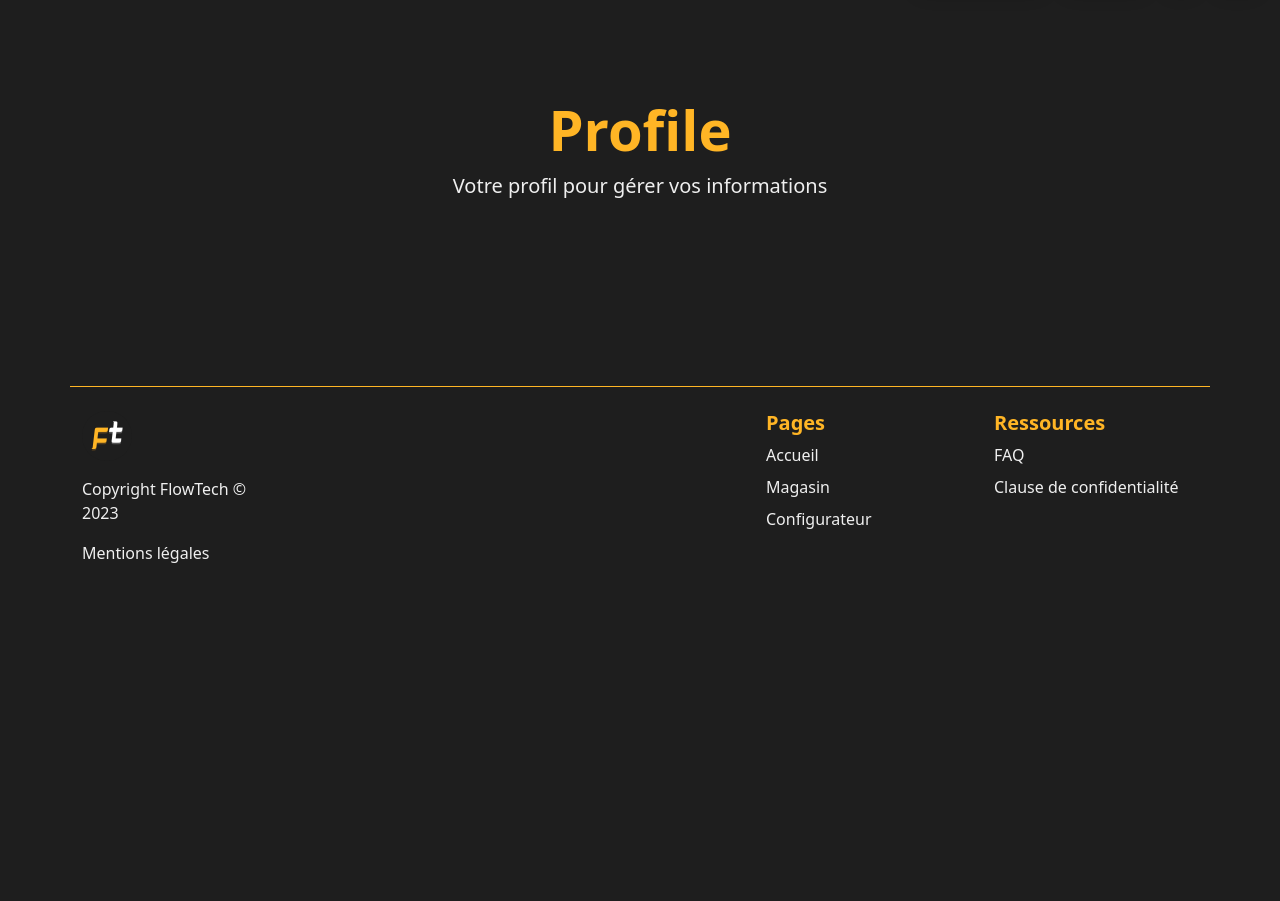
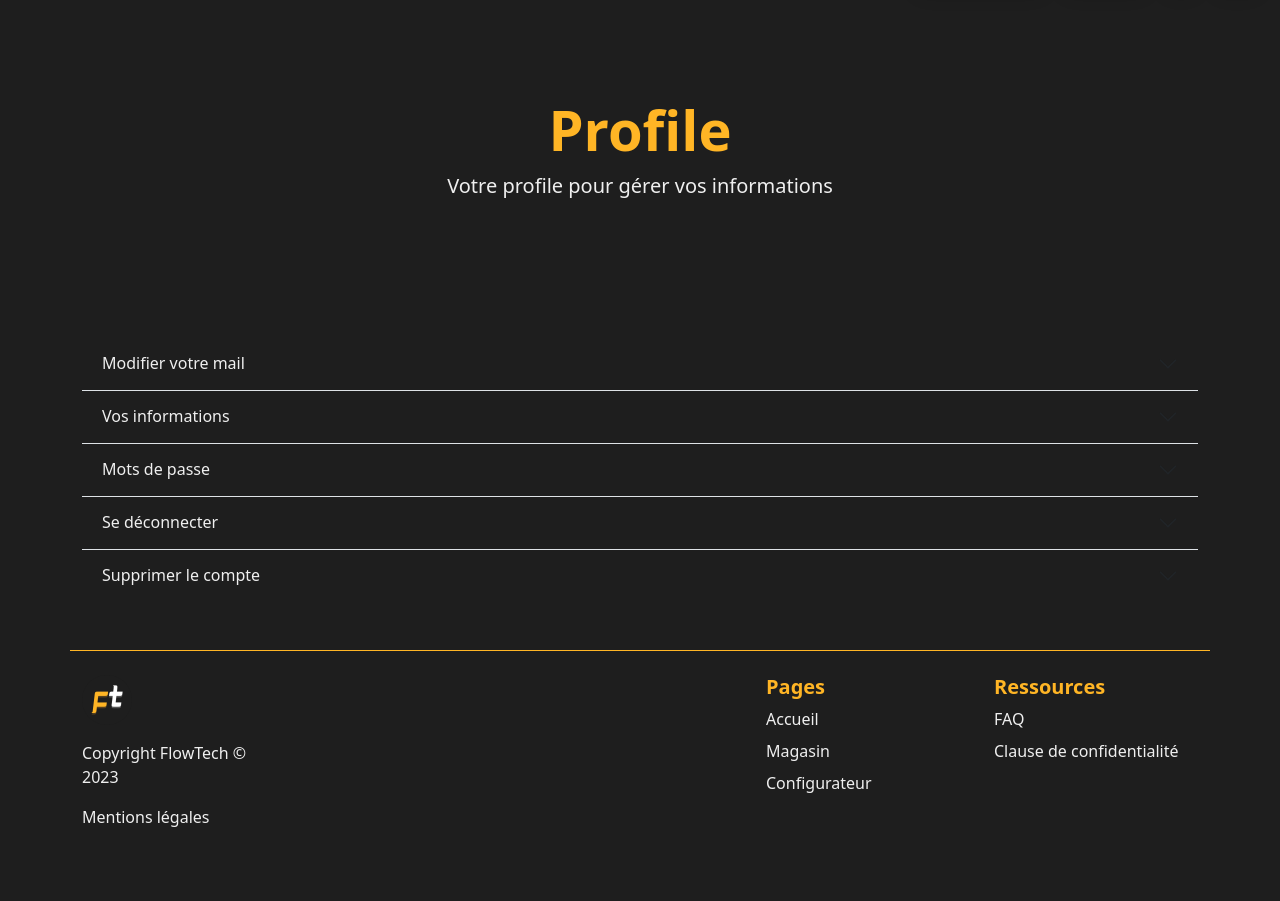
Before and after one commit to Bts-Sio-CCI/FlowTechAP1, a PHP site: page /pages/profile.php in a window 1280 px wide. Shown: the part 62-963 px from the top of the page. Before the commit the page ends 625 px from the top, so only its background shows below. Run offline with PHP 8.4, Linux system fonts and the light colour scheme.

Commit message:
Update profile links in navigation menu / create profile.php / accordion profile.php for informations

```diff
--- a/index.html
+++ b/index.html
@@ -70,7 +70,7 @@
 												<a class="dropdown-item text-light text-bold" href="/pages/panier.html"><i class="bi bi-cart-fill mx-2"></i>Panier</a>
 											</li>
 											<li>
-												<a class="dropdown-item text-light text-bold" href="#"><i class="bi bi-person-circle mx-2"></i>Profile</a>
+												<a class="dropdown-item text-light text-bold" href="/pages/profile.html"><i class="bi bi-person-circle mx-2"></i>Profile</a>
 											</li>
 											<li>
 												<a class="dropdown-item text-light text-bold" href="#"><i class="bi bi-box-arrow-in-right mx-2"></i>Se connecter</a>
--- a/pages/clause.html
+++ b/pages/clause.html
@@ -58,7 +58,7 @@
 												<a class="dropdown-item text-light text-bold" href="/pages/panier.html"><i class="bi bi-cart-fill mx-2"></i>Panier</a>
 											</li>
 											<li>
-												<a class="dropdown-item text-light text-bold" href="#"><i class="bi bi-person-circle mx-2"></i>Profile</a>
+												<a class="dropdown-item text-light text-bold" href="/pages/profile.html"><i class="bi bi-person-circle mx-2"></i>Profile</a>
 											</li>
 											<li>
 												<a class="dropdown-item text-light text-bold" href="#"><i class="bi bi-box-arrow-in-right mx-2"></i>Se connecter</a>
--- a/pages/configurateur.html
+++ b/pages/configurateur.html
@@ -57,7 +57,7 @@
 												<a class="dropdown-item text-light text-bold" href="/pages/panier.html"><i class="bi bi-cart-fill mx-2"></i>Panier</a>
 											</li>
 											<li>
-												<a class="dropdown-item text-light text-bold" href="#"><i class="bi bi-person-circle mx-2"></i>Profile</a>
+												<a class="dropdown-item text-light text-bold" href="/pages/profile.html"><i class="bi bi-person-circle mx-2"></i>Profile</a>
 											</li>
 											<li>
 												<a class="dropdown-item text-light text-bold" href="#"><i class="bi bi-box-arrow-in-right mx-2"></i>Se connecter</a>
--- a/pages/confirmation.html
+++ b/pages/confirmation.html
@@ -58,7 +58,7 @@
 												<a class="dropdown-item text-light text-bold" href="/pages/panier.html"><i class="bi bi-cart-fill mx-2"></i>Panier</a>
 											</li>
 											<li>
-												<a class="dropdown-item text-light text-bold" href="#"><i class="bi bi-person-circle mx-2"></i>Profile</a>
+												<a class="dropdown-item text-light text-bold" href="/pages/profile.html"><i class="bi bi-person-circle mx-2"></i>Profile</a>
 											</li>
 											<li>
 												<a class="dropdown-item text-light text-bold" href="#"><i class="bi bi-box-arrow-in-right mx-2"></i>Se connecter</a>
--- a/pages/legal.html
+++ b/pages/legal.html
@@ -58,7 +58,7 @@
 												<a class="dropdown-item text-light text-bold" href="/pages/panier.html"><i class="bi bi-cart-fill mx-2"></i>Panier</a>
 											</li>
 											<li>
-												<a class="dropdown-item text-light text-bold" href="#"><i class="bi bi-person-circle mx-2"></i>Profile</a>
+												<a class="dropdown-item text-light text-bold" href="/pages/profile.html"><i class="bi bi-person-circle mx-2"></i>Profile</a>
 											</li>
 											<li>
 												<a class="dropdown-item text-light text-bold" href="#"><i class="bi bi-box-arrow-in-right mx-2"></i>Se connecter</a>
--- a/pages/panier.html
+++ b/pages/panier.html
@@ -57,7 +57,7 @@
 												<a class="dropdown-item text-light text-bold" href="/pages/panier.html"><i class="bi bi-cart-fill mx-2"></i>Panier</a>
 											</li>
 											<li>
-												<a class="dropdown-item text-light text-bold" href="#"><i class="bi bi-person-circle mx-2"></i>Profile</a>
+												<a class="dropdown-item text-light text-bold" href="/pages/profile.html"><i class="bi bi-person-circle mx-2"></i>Profile</a>
 											</li>
 											<li>
 												<a class="dropdown-item text-light text-bold" href="#"><i class="bi bi-box-arrow-in-right mx-2"></i>Se connecter</a>
--- a/pages/profile.php
+++ b/pages/profile.php
@@ -3,7 +3,7 @@
 	<head>
 		<meta charset="utf-8" />
 		<meta name="viewport" content="width=device-width, initial-scale=1" />
-		<title>FAQ - FlowTech</title>
+		<title>Profile - FlowTech</title>
 		<meta name="description" content="FlowTech, surement les meilleurs PC du marché!" />
 		<link rel="icon" type="image/x-icon" href="/img/logos/logo-min-rounded.png" />
 		<!-- CSS CUSTOM + BOOTSTRAP -->
@@ -58,7 +58,7 @@
 												<a class="dropdown-item text-light text-bold" href="/pages/panier.html"><i class="bi bi-cart-fill mx-2"></i>Panier</a>
 											</li>
 											<li>
-												<a class="dropdown-item text-light text-bold" href="#"><i class="bi bi-person-circle mx-2"></i>Profile</a>
+												<a class="dropdown-item text-light text-bold" href="/pages/profile.html"><i class="bi bi-person-circle mx-2"></i>Profile</a>
 											</li>
 											<li>
 												<a class="dropdown-item text-light text-bold" href="#"><i class="bi bi-box-arrow-in-right mx-2"></i>Se connecter</a>
@@ -78,13 +78,57 @@
 			<div class="px-4 pt-5 my-5 text-center">
 				<h1 class="display-4 fw-bold text-flowtech">Profile</h1>
 				<div class="col-lg-6 mx-auto">
-					<p class="lead mb-4 text-light">Votre profil pour gérer vos informations</p>
-					<!-- BOUTON PANIER-->
+					<p class="lead mb-4 text-light">Votre profile pour gérer vos informations</p>
 				</div>
 			</div>
 		</header>
-
-
+		<!--DEBUT ACCORDION-->
+		<!--TODO: intégrer le mail du profile / ses informations qui sont dans la bdd -->
+		<div class="container">
+			<div class="accordion accordion-flush" id="accordionFlushExample">
+				<div class="accordion-item bg-dark">
+					<h2 class="accordion-header">
+						<button class="accordion-button collapsed bg-dark text-light border-flowtech" type="button" data-bs-toggle="collapse" data-bs-target="#flush-collapseOne" aria-expanded="false" aria-controls="flush-collapseOne">Modifier votre mail</button>
+					</h2>
+					<div id="flush-collapseOne" class="accordion-collapse collapse" data-bs-parent="#accordionFlushExample">
+						<div class="accordion-body text-light border-flowtech">Bientot votre mail pour le changer.</div>
+					</div>
+				</div>
+				<div class="accordion-item bg-dark">
+					<h2 class="accordion-header">
+						<button class="accordion-button collapsed bg-dark text-light" type="button" data-bs-toggle="collapse" data-bs-target="#flush-collapseTwo" aria-expanded="false" aria-controls="flush-collapseTwo">Vos informations</button>
+					</h2>
+					<div id="flush-collapseTwo" class="accordion-collapse collapse" data-bs-parent="#accordionFlushExample">
+						<div class="accordion-body text-light border-flowtech">Bientôt vos informations, pour les modifier</div>
+					</div>
+				</div>
+				<div class="accordion-item">
+					<h2 class="accordion-header">
+						<button class="accordion-button collapsed bg-dark text-light" type="button" data-bs-toggle="collapse" data-bs-target="#flush-collapseThree" aria-expanded="false" aria-controls="flush-collapseThree">Mots de passe</button>
+					</h2>
+					<div id="flush-collapseThree" class="accordion-collapse collapse" data-bs-parent="#accordionFlushExample">
+						<div class="accordion-body bg-dark text-light">Bientôt modification du mots de passe.</div>
+					</div>
+				</div>
+				<div class="accordion-item">
+					<h2 class="accordion-header">
+						<button class="accordion-button collapsed bg-dark text-light" type="button" data-bs-toggle="collapse" data-bs-target="#flush-collapseFour" aria-expanded="false" aria-controls="flush-collapseThree">Se déconnecter</button>
+					</h2>
+					<div id="flush-collapseFour" class="accordion-collapse collapse" data-bs-parent="#accordionFlushExample">
+						<div class="accordion-body bg-dark text-light">Bientôt déconnexion du compte.</div>
+					</div>
+				</div>
+				<div class="accordion-item">
+					<h2 class="accordion-header">
+						<button class="accordion-button collapsed bg-dark text-light" type="button" data-bs-toggle="collapse" data-bs-target="#flush-collapseFive" aria-expanded="false" aria-controls="flush-collapseThree">Supprimer le compte</button>
+					</h2>
+					<div id="flush-collapseFive" class="accordion-collapse collapse" data-bs-parent="#accordionFlushExample">
+						<div class="accordion-body bg-dark text-light">Bientôt suppression du compte.</div>
+					</div>
+				</div>
+			</div>
+		</div>
+		<!--FIN DE Accordion-->
 		<!-- FOOTER -->
 		<div class="container">
 			<footer class="row row-cols-1 row-cols-sm-2 row-cols-md-5 py-2 my-5 border-top border-flowtech">
--- a/pages/shop.html
+++ b/pages/shop.html
@@ -58,7 +58,7 @@
 												<a class="dropdown-item text-light text-bold" href="/pages/panier.html"><i class="bi bi-cart-fill mx-2"></i>Panier</a>
 											</li>
 											<li>
-												<a class="dropdown-item text-light text-bold" href="#"><i class="bi bi-person-circle mx-2"></i>Profile</a>
+												<a class="dropdown-item text-light text-bold" href="/pages/profile.html"><i class="bi bi-person-circle mx-2"></i>Profile</a>
 											</li>
 											<li>
 												<a class="dropdown-item text-light text-bold" href="#"><i class="bi bi-box-arrow-in-right mx-2"></i>Se connecter</a>
```
Also changed, not shown: pages/faq.html (+4 -4 lines).
